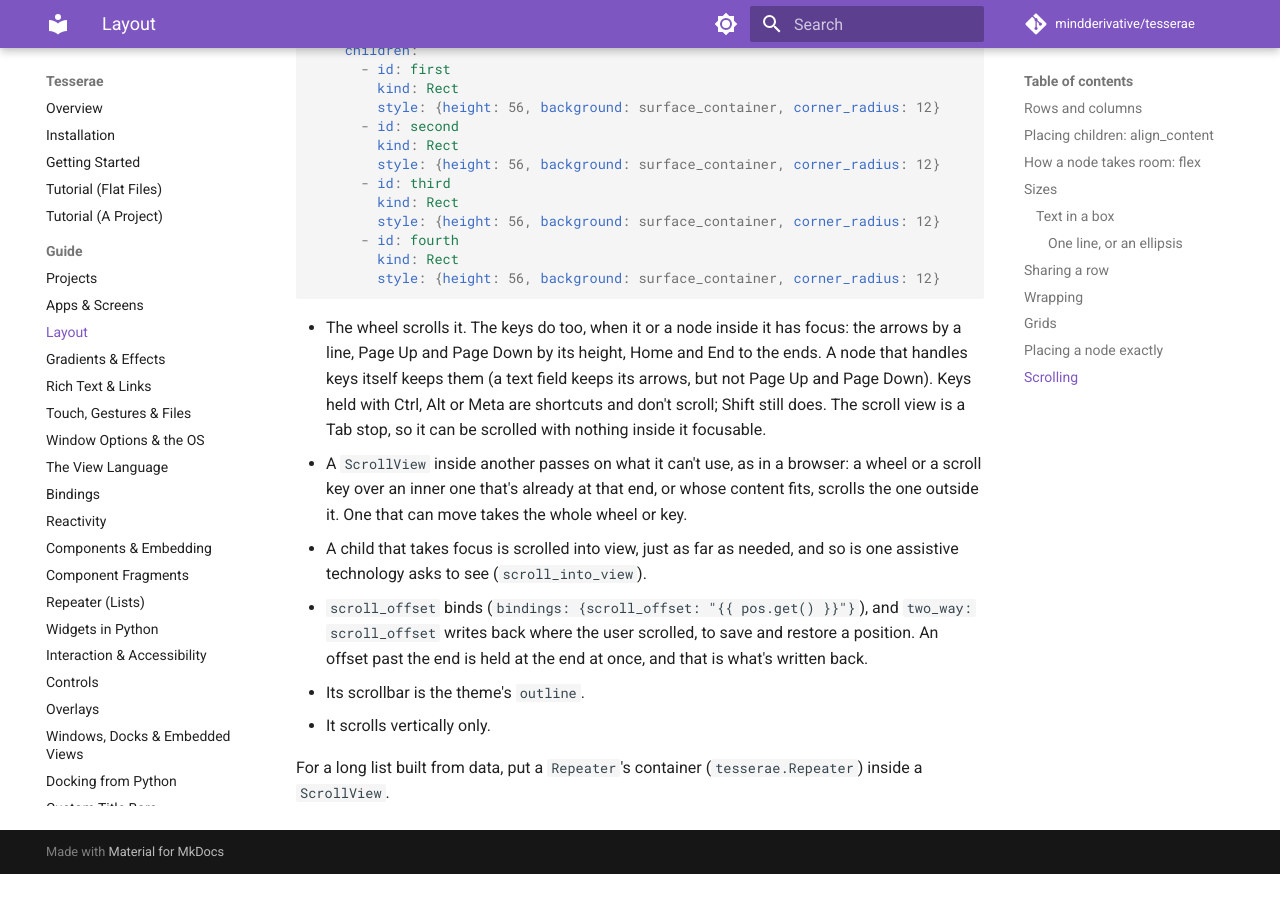
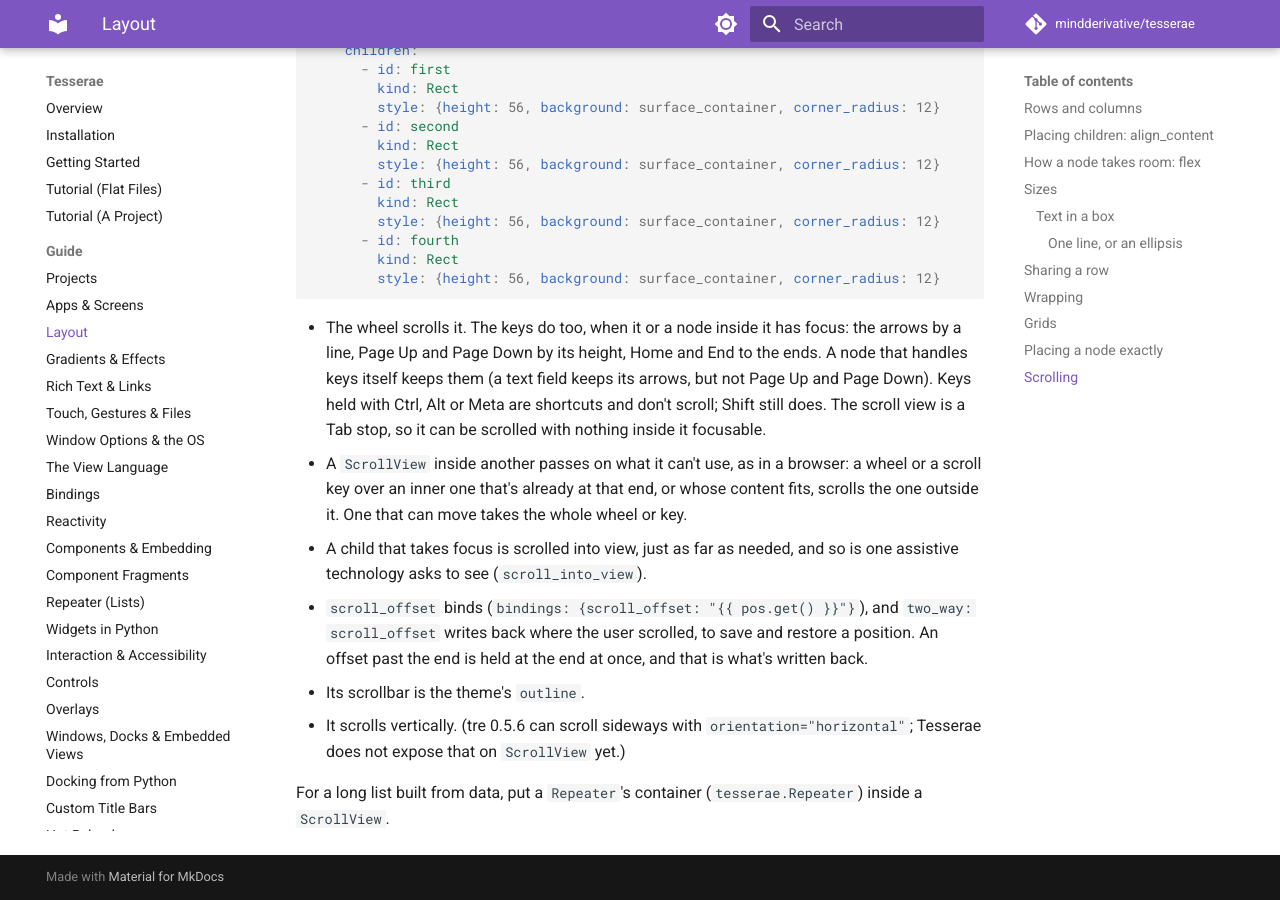
Before and after one commit to mindderivative/tesserae, an MkDocs documentation site: the page built from docs/guide/layout.md, in a window 1280 px wide and 900 px high, scrolled down 5924 px. Built offline with MkDocs 1.6.1 and Material for MkDocs 9.7.7, drawn with Linux system fonts in a browser that asks for light colours; comment, search, counter and statistics services are not loaded; before the commit the page ends 6798 px from its top, so only the background shows below that.

Commit message:
0.5.0 #240: correct the scroll request (a horizontal scroll_view scrolls sideways already; only snap is asked of tre#166)
Co-Authored-By: Claude Sonnet 5.5 <noreply@anthropic.com>

```diff
--- a/docs/guide/layout.md
+++ b/docs/guide/layout.md
@@ -307,7 +307,7 @@ children:
   save and restore a position. An offset past the end is held at the end
   at once, and that is what's written back.
 - Its scrollbar is the theme's `outline`.
-- It scrolls vertically only.
+- It scrolls vertically. (tre 0.5.6 can scroll sideways with `orientation="horizontal"`; Tesserae does not expose that on `ScrollView` yet.)
 
 For a long list built from data, put a `Repeater`'s container
 (`tesserae.Repeater`) inside a `ScrollView`.
```
Also changed, not shown: design/tre-requests/scroll-snap.md (+1 -1 lines), design/yaml-language.md (+2 -2 lines), docs/changelog.md (+1 -1 lines), docs/components/tabs.md (+1 -1 lines), 1 other file.
